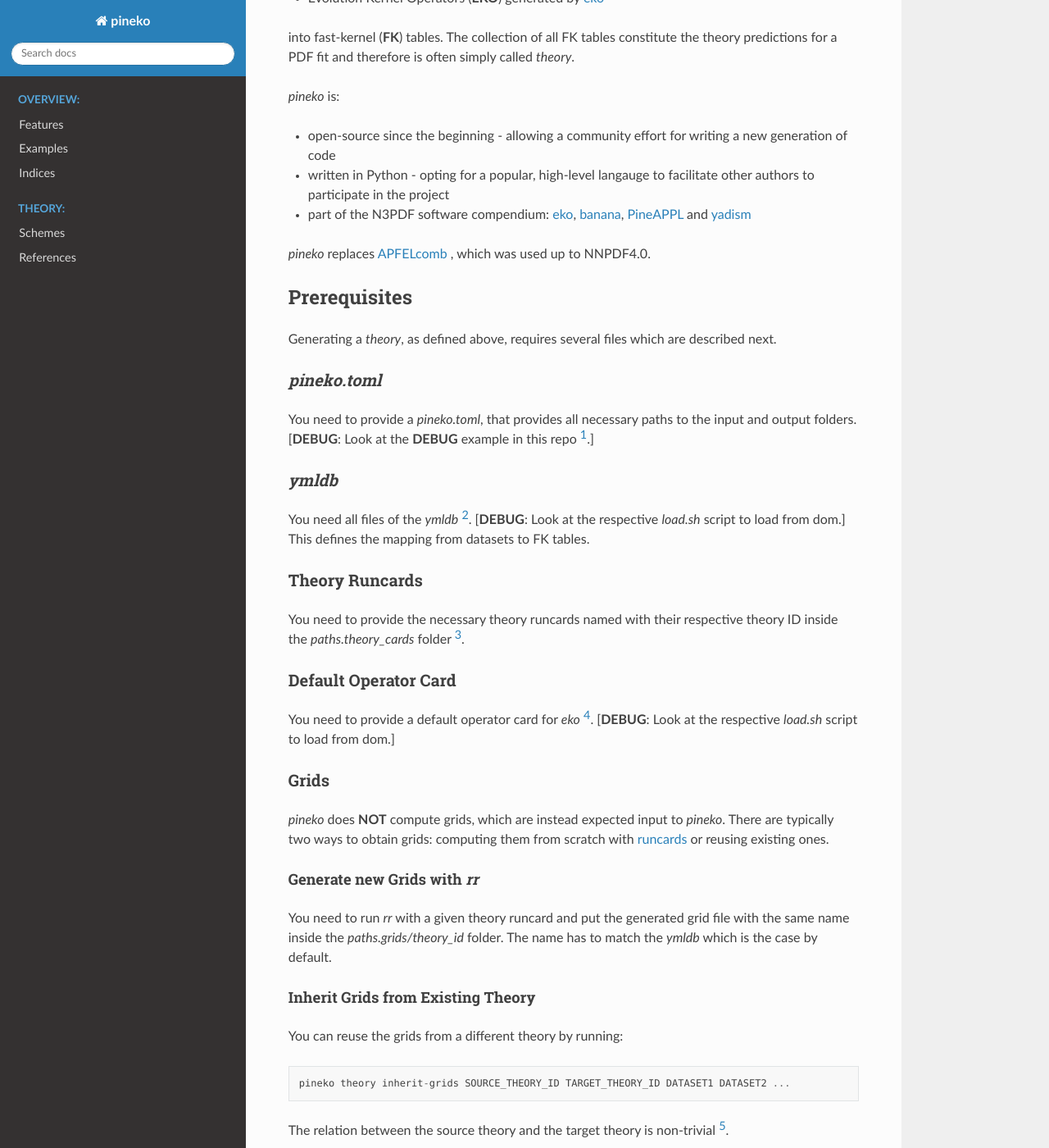
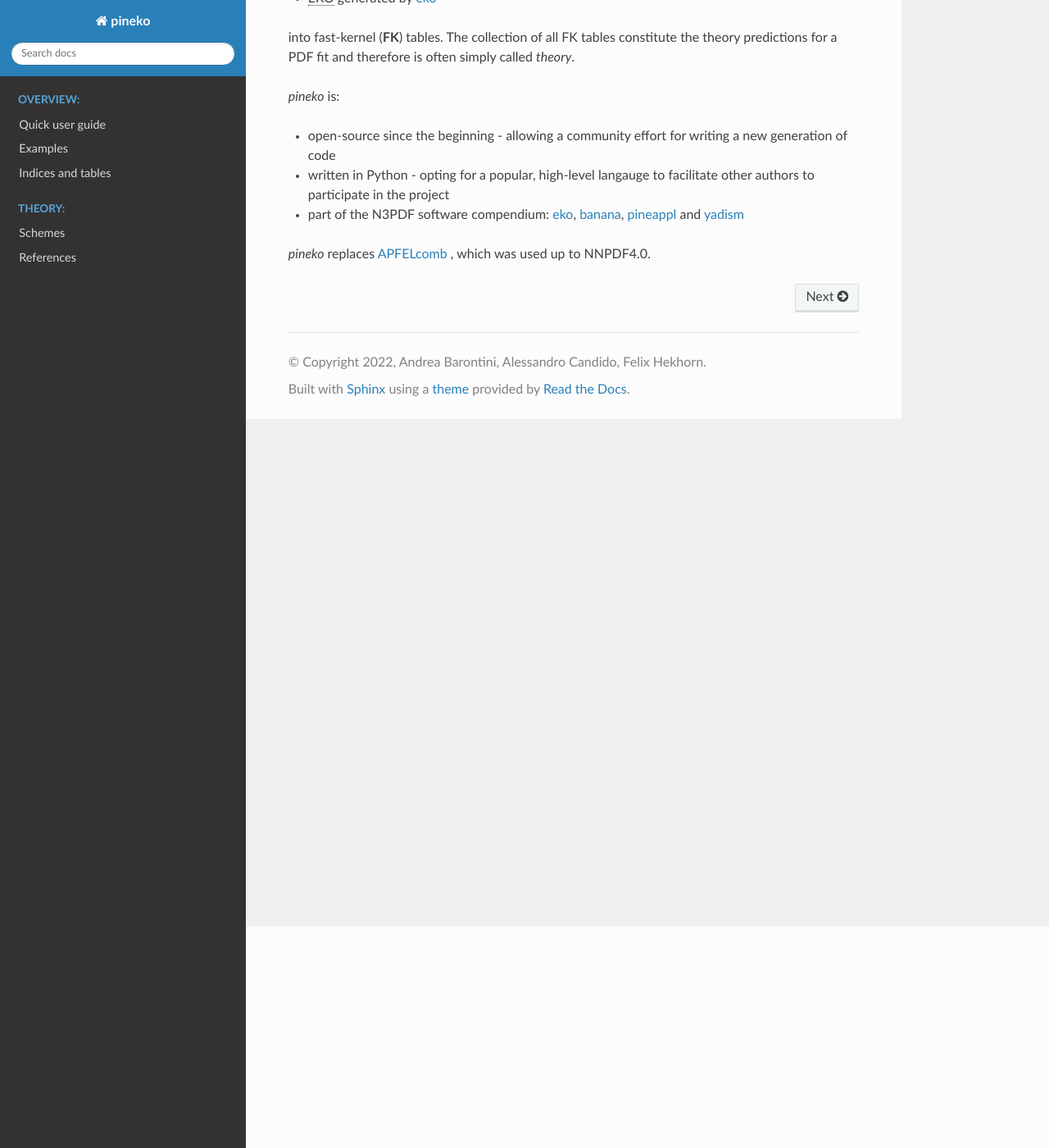
Before and after one commit to NNPDF/pineko, a Sphinx documentation site: the page built from docs/source/index.rst, in a window 1280 px wide and 1400 px high, scrolled down 270 px. Shown: the whole window at 82% size. Built offline with Sphinx 7.4.7 and the Read the Docs theme 2.0.0, drawn with Linux system fonts in a browser that asks for light colours; some of the changed text lies outside the part shown.

Commit message:
Changed something in conf

```diff
--- a/docs/source/conf.py
+++ b/docs/source/conf.py
@@ -15,6 +15,12 @@
 # import sys
 # sys.path.insert(0, os.path.abspath('.'))
 
+import inspect
+import pathlib
+
+import pineko
+
+here = pathlib.Path(__file__).absolute().parent
 
 # -- Project information -----------------------------------------------------
 
@@ -43,7 +49,10 @@ extensions = [
     "sphinx.ext.graphviz",
     "sphinx.ext.extlinks",
 ]
-
+autosectionlabel_prefix_document = True
+# autosectionlabel_maxdepth = 10
+# Allow to embed rst syntax in  markdown files.
+enable_eval_rst = True
 # The master toctree document.
 master_doc = "index"
 bibtex_bibfiles = ["refs.bib"]
@@ -51,11 +60,31 @@ bibtex_bibfiles = ["refs.bib"]
 # Add any paths that contain templates here, relative to this directory.
 templates_path = ["_templates"]
 
+# The suffix(es) of source filenames.
+# You can specify multiple suffix as a list of string:
+#
+source_suffix = {
+    ".rst": "restructuredtext",
+    ".txt": "restructuredtext",
+}
+
 # List of patterns, relative to source directory, that match files and
 # directories to ignore when looking for source files.
 # This pattern also affects html_static_path and html_extra_path.
-exclude_patterns = []
+exclude_patterns = ["shared/*"]
 
+# A string to be included at the beginning of all files
+shared = here / "shared"
+rst_prolog = "\n".join(
+    [x.read_text(encoding="utf-8") for x in pathlib.Path(shared).glob("*.rst")]
+)
+
+extlinks = {
+    "yadism": ("https://n3pdf.github.io/yadism/%s", "yadism"),
+    "banana": ("https://n3pdf.github.io/banana/%s", "banana"),
+    "pineappl": ("https://n3pdf.github.io/pineappl/%s", "pineappl"),
+    "eko": ("https://github.com/N3PDF/eko/%s", "eko"),
+}
 # -- Options for HTML output -------------------------------------------------
 
 # The theme to use for HTML and HTML Help pages.  See the documentation for
--- a/docs/source/index.rst
+++ b/docs/source/index.rst
@@ -12,7 +12,7 @@
     :caption: Overview:
     :hidden:
 
-    overview/features
+    overview/User-guide
     overview/examples
     overview/indices
 
@@ -28,9 +28,8 @@
 **pineko** converts
 
 - interpolation grids for theory predictions (*grids* for short) in the form of
-  `PineAPPL <https://github.com/N3PDF/pineappl/>`_ grids, together with
-- Evolution Kernel Operators (**EKO**) generated by
-  `eko <https://github.com/N3PDF/eko/>`_
+  |pineappl| grids, together with
+- |EKO| generated by |eko|
 
 into fast-kernel (**FK**) tables. The collection of all FK tables constitute the
 theory predictions for a PDF fit and therefore is often simply called *theory*.
@@ -41,122 +40,7 @@ theory predictions for a PDF fit and therefore is often simply called *theory*.
 
 * written in Python - opting for a popular, high-level langauge to facilitate other authors to participate in the project
 
-* part of the N3PDF software compendium: `eko <https://github.com/N3PDF/eko/>`_, `banana <https://github.com/N3PDF/banana/>`_,
-  `PineAPPL <https://github.com/N3PDF/pineappl/>`_ and `yadism <https://github.com/N3PDF/yadism/>`_
+* part of the N3PDF software compendium: |eko|, |banana|, |pineappl| and |yadism|
 
 `pineko` replaces `APFELcomb <https://github.com/NNPDF/apfelcomb/>`_ , which was
 used up to NNPDF4.0.
-
-#############
-Prerequisites
-#############
-
-Generating a *theory*, as defined above, requires several files which are
-described next.
-
-*pineko.toml*
--------------
-
-You need to provide a *pineko.toml*, that provides all necessary paths to the input and output folders.
-[**DEBUG**: Look at the **DEBUG** example in this repo [1]_.]
-
-*ymldb*
--------
-
-You need all files of the *ymldb* [2]_.  [**DEBUG**: Look at the respective *load.sh* script to load from dom.]
-This defines the mapping from datasets to FK tables.
-
-Theory Runcards
----------------
-
-You need to provide the necessary theory runcards named with their respective theory ID inside the *paths.theory_cards* folder [3]_.
-
-Default Operator Card
----------------------
-
-You need to provide a default operator card for *eko* [4]_.
-[**DEBUG**: Look at the respective *load.sh* script to load from dom.]
-
-Grids
------
-
-*pineko* does **NOT** compute grids, which are instead expected input to *pineko*.
-There are typically two ways to obtain grids: computing them from scratch with `runcards <https://github.com/NNPDF/runcards/>`_
-or reusing existing ones.
-
-Generate new Grids with *rr*
-""""""""""""""""""""""""""""
-
-You need to run *rr* with a given theory runcard and put the generated grid file with the same name
-inside the *paths.grids/theory_id* folder. The name has to match the *ymldb* which is the case by default.
-
-Inherit Grids from Existing Theory
-""""""""""""""""""""""""""""""""""
-
-You can reuse the grids from a different theory by running::
-
-  pineko theory inherit-grids SOURCE_THEORY_ID TARGET_THEORY_ID DATASET1 DATASET2 ...
-
-The relation between the source theory and the target theory is non-trivial [5]_.
-
-################
-Running `pineko`
-################
-
-Running *pineko* consists of two steps - each of them being potentially computationally expensive:
-computing the EKO and convoluting the EKO with the grid.
-
-Computing the EKO
------------------
-
-Generating new EKOs
-"""""""""""""""""""
-
-This is a two step process:
-
-#. Generate the necessary operator cards with::
-
-    pineko theory opcards THEORY_ID DATASET1 DATASET2 ...
-
-
-#. Generate the actual EKOs with::
-
-    pineko theory ekos THEORY_ID DATASET1 DATASET2 ...
-
-
-
-Inherit EKOs from Existing Theory
-"""""""""""""""""""""""""""""""""
-
-You can reuse the EKOs from a different theory by running::
-
-  pineko theory inherit-ekos SOURCE_THEORY_ID TARGET_THEORY_ID DATASET1 DATASET2 ...
-
-
-The relation between the source theory and the target theory is non-trivial [6]_.
-
-Generating the FK Table
------------------------
-
-You need to have the EKOs computed in the previous step.
-Then you can convolute the EKOs with the grids by running::
-
-  pineko theory fks THEORY_ID DATASET1 DATASET2 ...
-
-
-
-#####
-Notes
-#####
-
-.. [1] Actually, instead we should provide a concise description here - but let's wait to be stable first
-
-.. [2] this is to be replaced by the new CommonData format
-
-.. [3] this is to be replaced by a binding to the true theory DB
-
-.. [4] I'm thinking how to improve this, because how could we provide a study on the interpolation accuracy? at the moment there just equal
-
-.. [5] examples being SV, different evolution settings, etc.
-
-.. [6] examples being SV, different DIS settings, etc.
--- a/docs/source/overview/features.rst
+++ /dev/null
@@ -1,2 +0,0 @@
-Features
-========
```
Also changed, not shown: docs/source/overview/User-guide.rst (added, +115 -0 lines), docs/source/overview/indices.rst (+6 -2 lines), docs/source/shared/abbreviations.rst (added, +94 -0 lines).
